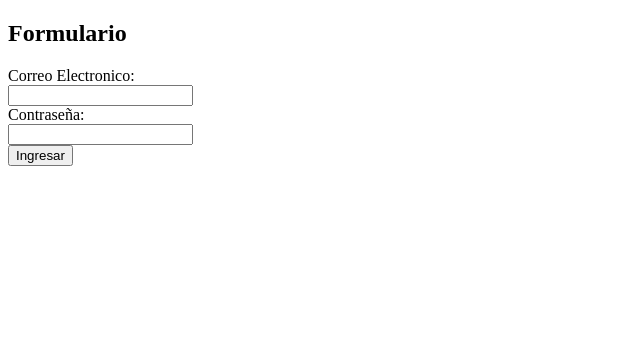
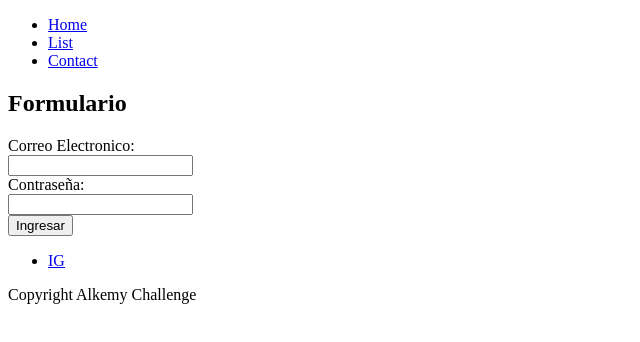
Before and after one commit to Maurici8leaga/Billboard-Cinema--Alkemy, a React (Create React App) app: page / in a window 1280 px wide. Shown: the top 342 px of the page, without its empty margins (0-640 px from the left). Built offline with nearby package versions, Linux system fonts and the light colour scheme.

Commit message:
Feat: component integration at the app.js
Was implemented the component Header.js and Footer.js on the App.js for integrated those on the application

```diff
--- a/src/App.js
+++ b/src/App.js
@@ -2,14 +2,20 @@ import Login from './components/Login';
 import { Routes, Route } from 'react-router-dom';
 // Routes cambio por switch, que es el que permite cambiar de un componente a otro y Route identifica que componente cargar
 import List from './components/List';
+import Header from './components/Header';
+import Footer from './components/Footer';
 
 function App() {
   return (
     <>
+      <Header/>
+
       <Routes>
         <Route path="/" element={<Login/>} />
         <Route path="/list" element={<List/>} />
       </Routes>
+
+      <Footer/>
     </>
   );
 }
--- a/src/components/Header.js
+++ b/src/components/Header.js
@@ -5,9 +5,9 @@ function Header() {
         <header>
             <nav>
                 <ul>
-                    <li> <Link to="/"/> </li>
-                    <li> <Link to="list" /></li>
-                    <li> <Link to="nm" /> </li>
+                    <li> <Link to="/">Home </Link> </li>
+                    <li> <Link to="/list">List </Link> </li>
+                    <li> <Link to="contact" >Contact </Link> </li>
                 </ul>
             </nav>
         </header>
```
